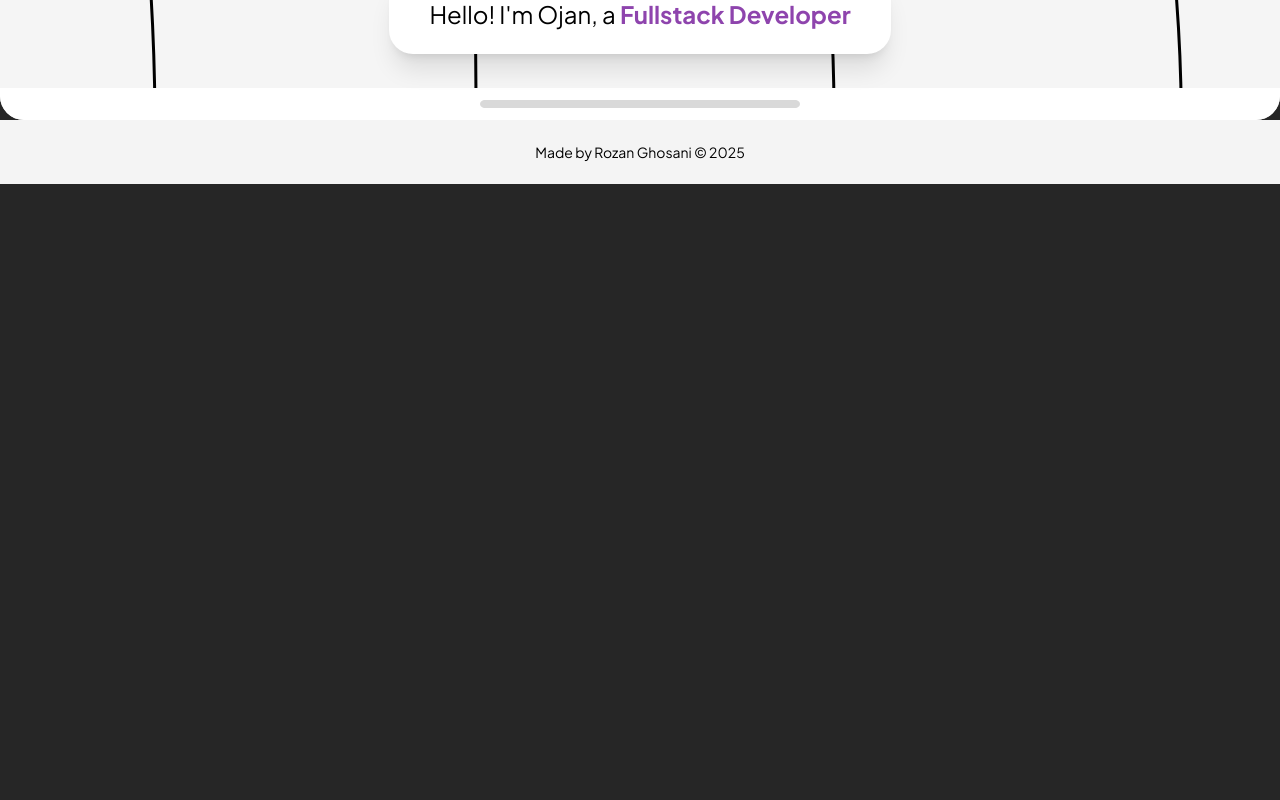
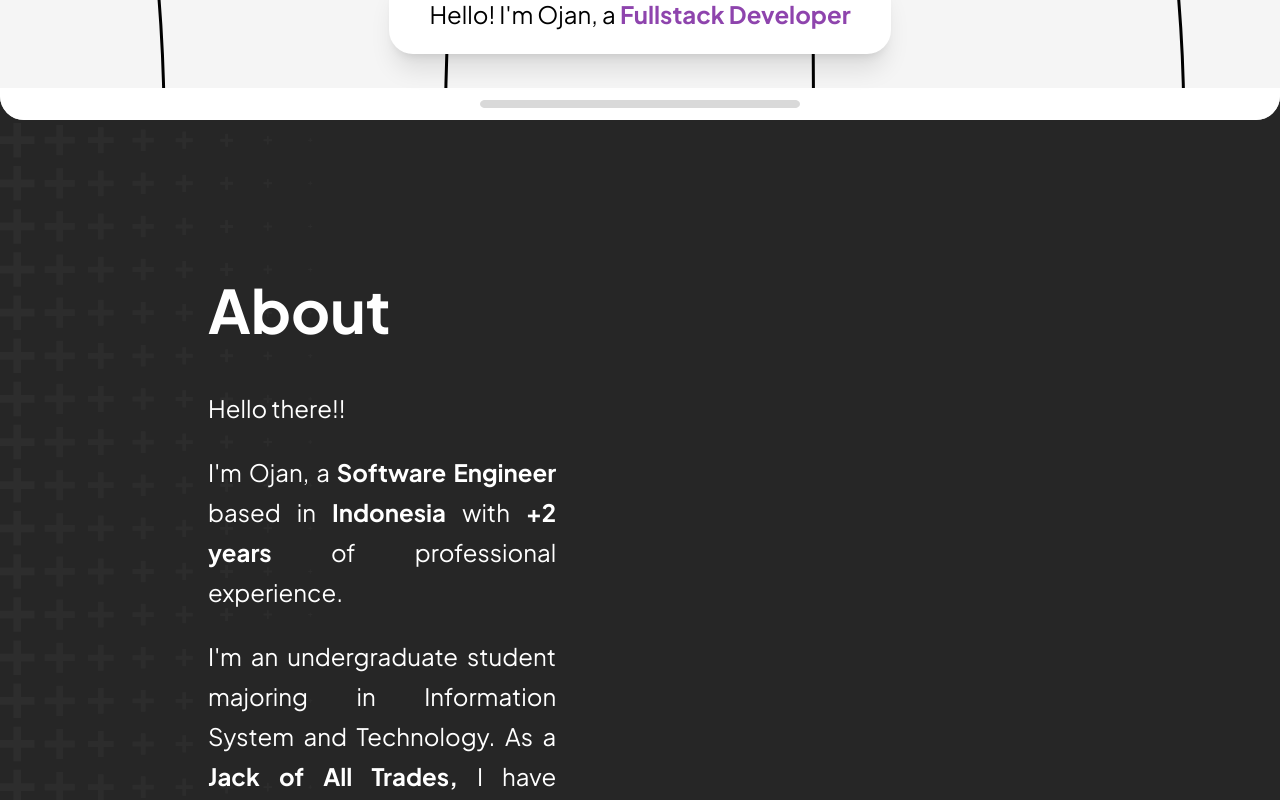
Before and after one commit to zshnrg/portfolio, a Next.js app: page / in a window 1280 px wide. Shown: the part 680-1480 px from the top of the page. Before the commit the page ends 864 px from the top, so only its background shows below. Built offline with nearby package versions, Linux system fonts and the light colour scheme.

Commit message:
Feat: About page with integrated content - About page done - buildParagraph helper

```diff
--- a/src/app/_frames/profileFrame/aboutSection.tsx
+++ b/src/app/_frames/profileFrame/aboutSection.tsx
@@ -1,3 +1,18 @@
+import { useLanguage } from "@/contexts/languageContext"
+
+import contents from "@/data/contents.json"
+import { buildParagraph } from "@/utils/language/paragraph"
 
 export default function AboutSection() {
+    const { language } = useLanguage()
+    return (
+        <div className="flex flex-col w-full py-40 px-52 justify-start gap-12">
+            <h2 className="text-6xl font-bold text-white">{contents.profileFrame.aboutSection.title[language]}</h2>
+            <div className="flex flex-col gap-6">
+                { contents.profileFrame.aboutSection.content[language].map((paragraph, index) => (
+                    buildParagraph(paragraph, "text-2xl leading-10 text-white whitespace-pre-line text-justify")
+                ))}
+            </div>
+        </div>
+    )
 }
--- /dev/null
+++ b/src/utils/language/paragraph.tsx
@@ -0,0 +1,18 @@
+interface Paragraph {
+    text: string[];
+    style: string[]
+}
+
+export function buildParagraph(paragraph: Paragraph, className: string) {
+    return (
+        <p className={className}>
+            {paragraph.text.map((text, index) => {
+                if (paragraph.style[index] === "") {
+                    return text + " "; // Add a space after each text
+                } else {
+                    return <span key={index} className={paragraph.style[index]}>{text} </span>; // Add a space after each text within a span
+                }
+            })}
+        </p>
+    )
+}
```
